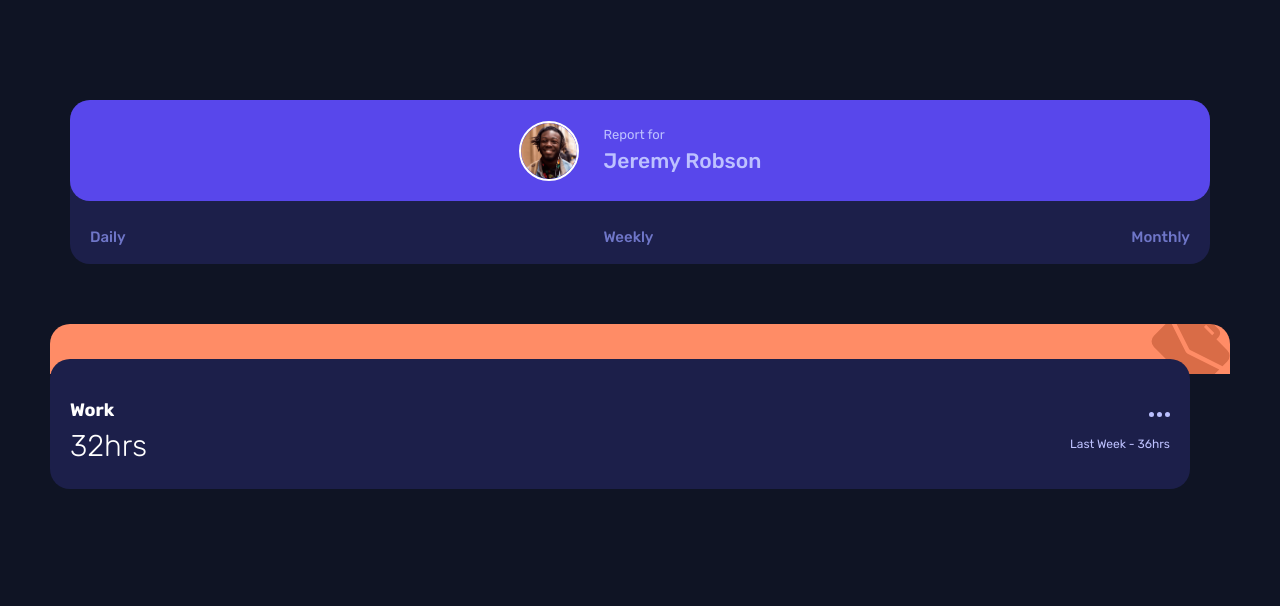
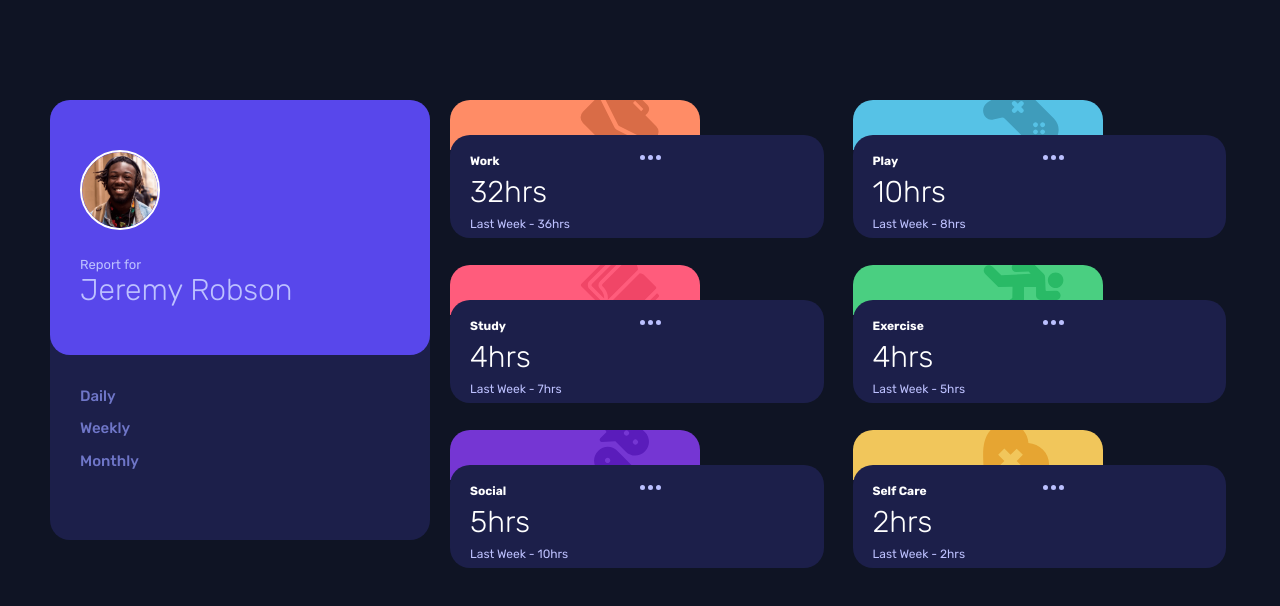
Before and after one commit to Tsuna21182/time-tracking-dashboard-main, a plain HTML site: page index.html in a window 1280 px wide. Drawn offline with Linux system fonts and the light colour scheme.

Commit message:
primera entrada de resposive

```diff
--- a/css/style.css
+++ b/css/style.css
@@ -43,6 +43,11 @@ img {
   max-width: 120rem;
   margin: 5rem auto;
   width: 95%;
+  margin-bottom: 0;
+}
+
+a {
+  text-decoration: none;
 }
 
 /* dashboard */
@@ -97,32 +102,62 @@ img {
   padding: 1rem 2rem;
 }
 
-.dashboard__calendar p {
+.dashboard__calendar a {
   font-size: 1.5rem;
   font-weight: 500;
   color: var(--Desaturated-blue);
-  margin-bottom: 0.5rem;
+  margin-bottom: 0;
 }
 
 /* plans */
+
+.plans {
+  display: grid;
+  gap: 2rem;
+}
 
 .plan {
   border-radius: 2rem;
   padding: 1rem;
   position: relative;
+  margin: 5rem 0;
 }
 
 .plan__color {
   background-repeat: no-repeat;
-  background-position: right;
+  background-position: 24rem;
   border-radius: 2rem 2rem 0 0;
   height: 5rem;
 }
 
-.plan__color:nth-child(1) {
+/* child */
+
+.work {
   background-color: var(--Light-red-work);
   background-image: url(/images/icon-work.svg);
 }
+.play {
+  background-color: var(--Soft-blue-play);
+  background-image: url(/images/icon-play.svg);
+}
+.study {
+  background-color: var(--Light-red-study);
+  background-image: url(/images/icon-study.svg);
+}
+.exercise {
+  background-color: var(--Lime-green-exercise);
+  background-image: url(/images/icon-exercise.svg);
+}
+.social {
+  background-color: var(--Violet-social);
+  background-image: url(/images/icon-social.svg);
+}
+.self-care {
+  background-color: var(--Soft-orange-self-care);
+  background-image: url(/images/icon-self-care.svg);
+}
+
+/* plan content */
 
 .plan__content {
   position: absolute;
@@ -133,7 +168,7 @@ img {
   justify-content: space-between;
   align-items: center;
   width: 95%;
-  padding: 2rem;
+  padding: 1.5rem;
   color: #fff;
 }
 
@@ -162,3 +197,89 @@ img {
   font-size: 1.2rem;
   margin-top: 1rem;
 }
+
+/* media queries */
+
+@media (min-width: 768px) {
+  .dashboard {
+    grid-template-columns: 1fr 2fr;
+  }
+
+  .user {
+    flex-direction: column;
+    align-items: flex-start;
+    padding: 3rem;
+  }
+
+  .user img {
+    margin: 2rem 0 0 0;
+    height: 8rem;
+    width: 8rem;
+  }
+
+  .user__data {
+    margin: 0 0 2rem 0;
+  }
+
+  .user__heading {
+    font-size: 3rem;
+    line-height: 3rem;
+    font-weight: 300;
+  }
+
+  .dashboard__calendar {
+    padding: 1rem 3rem;
+    flex-direction: column;
+    gap: 1rem;
+    margin-top: 2rem;
+  }
+
+  /* plans */
+
+  .plan__content {
+    flex-direction: column;
+    align-items: flex-start;
+    padding: 0.5rem 0.5rem 0.5rem 2rem;
+    width: 94%;
+  }
+
+  .plans {
+    grid-template-columns: repeat(2, 1fr);
+    gap: 0.5rem;
+    align-items: center;
+  }
+
+  .plan {
+    margin-top: 4rem;
+  }
+
+  .duration {
+    margin: 0;
+  }
+
+  .content__title {
+    font-size: 1.2rem;
+  }
+
+  .content__duration {
+    position: relative;
+  }
+
+  .content__duration img {
+    margin: 0;
+    position: absolute;
+    top: -6rem;
+    left: 17rem;
+  }
+
+  .plan__color {
+    background-position: 13rem center;
+    width: 25rem;
+  }
+}
+
+@media (min-width: 1440px) {
+  .plans {
+    grid-template-columns: repeat(3, 1fr);
+  }
+}
--- a/index.html
+++ b/index.html
@@ -31,14 +31,14 @@
           </div>
         </div>
         <div class="dashboard__calendar">
-          <p class="day">Daily</p>
-          <p class="week">Weekly</p>
-          <p class="month">Monthly</p>
+          <a href="" class="day">Daily</a>
+          <a href="" class="week">Weekly</a>
+          <a href="" class="month">Monthly</a>
         </div>
       </section>
       <section class="plans">
         <div class="plan">
-          <div class="plan__color"></div>
+          <div class="plan__color work"></div>
           <div class="plan__content">
             <div class="content">
               <p class="content__title">Work</p>
@@ -50,6 +50,77 @@
             </div>
           </div>
         </div>
+        <!-- fin plan -->
+        <div class="plan">
+          <div class="plan__color play"></div>
+          <div class="plan__content">
+            <div class="content">
+              <p class="content__title">Play</p>
+              <p class="content__time">10hrs</p>
+            </div>
+            <div class="content__duration">
+              <img src="images/icon-ellipsis.svg" alt="" />
+              <p class="duration">Last Week - 8hrs</p>
+            </div>
+          </div>
+        </div>
+        <!-- fin plan -->
+        <div class="plan">
+          <div class="plan__color study"></div>
+          <div class="plan__content">
+            <div class="content">
+              <p class="content__title">Study</p>
+              <p class="content__time">4hrs</p>
+            </div>
+            <div class="content__duration">
+              <img src="images/icon-ellipsis.svg" alt="" />
+              <p class="duration">Last Week - 7hrs</p>
+            </div>
+          </div>
+        </div>
+        <!-- fin plan -->
+        <div class="plan">
+          <div class="plan__color exercise"></div>
+          <div class="plan__content">
+            <div class="content">
+              <p class="content__title">Exercise</p>
+              <p class="content__time">4hrs</p>
+            </div>
+            <div class="content__duration">
+              <img src="images/icon-ellipsis.svg" alt="" />
+              <p class="duration">Last Week - 5hrs</p>
+            </div>
+          </div>
+        </div>
+        <!-- fin plan -->
+        <div class="plan">
+          <div class="plan__color social"></div>
+          <div class="plan__content">
+            <div class="content">
+              <p class="content__title">Social</p>
+              <p class="content__time">5hrs</p>
+            </div>
+            <div class="content__duration">
+              <img src="images/icon-ellipsis.svg" alt="" />
+              <p class="duration">Last Week - 10hrs</p>
+            </div>
+          </div>
+        </div>
+        <!-- fin plan -->
+        <div class="plan">
+          <div class="plan__color self-care"></div>
+          <div class="plan__content">
+            <div class="content">
+              <p class="content__title">Self Care</p>
+              <p class="content__time">2hrs</p>
+            </div>
+            <div class="content__duration">
+              <img src="images/icon-ellipsis.svg" alt="" />
+              <p class="duration">Last Week - 2hrs</p>
+            </div>
+          </div>
+        </div>
+        <!-- fin plan -->
       </section>
     </main>
     <script src="main.js"></script>
```
